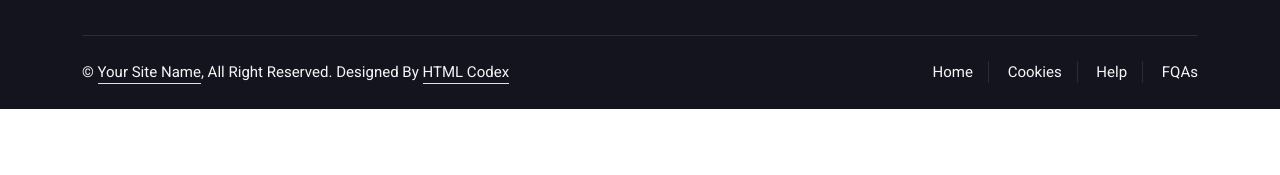
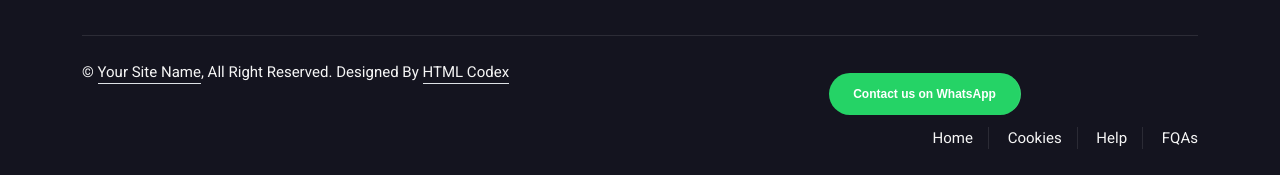
Before and after one commit to karacosmas/NJPS, a plain HTML site: page about.html in a window 1280 px wide. Shown: the part 2488-2663 px from the top of the page. Before the commit the page ends 2597 px from the top, so only its background shows below. Drawn offline with nearby package versions, Linux system fonts and the light colour scheme.

Commit message:
whatsapp on all pges

```diff
--- a/about.html
+++ b/about.html
@@ -320,6 +320,10 @@
                     </div>
                     <div class="col-md-6 text-center text-md-end">
                         <div class="footer-menu">
+                            <a href="https://wa.me/message/4ESLOYY3TOWQUP1" target="_blank" style="display: table; font-family: sans-serif;
+                            text-decoration: none; margin: 1em auto; color: #fff; font-size: 0.8em; padding: 1em 2em 1em 2em;
+                            border-radius: 2em; font-weight: bold; background: #25d366
+                            no-repeat 1.5em center; background-size: 1.6em;">Contact us on WhatsApp</a>
                             <a href="">Home</a>
                             <a href="">Cookies</a>
                             <a href="">Help</a>
```
Also changed, not shown: index.html (+4 -0 lines), package.html (+4 -0 lines), service.html (+4 -0 lines), testimonial.html (+4 -0 lines).
